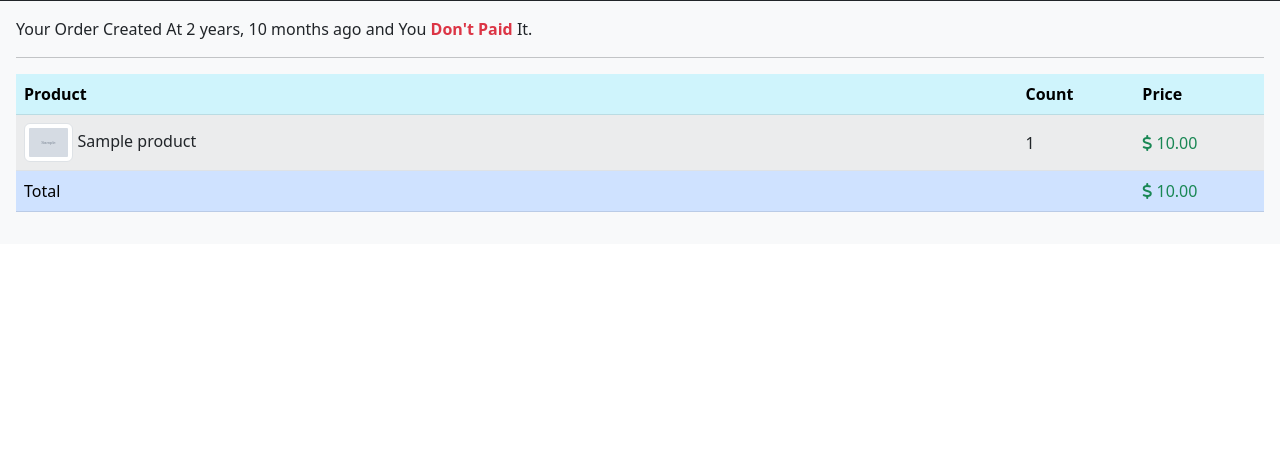
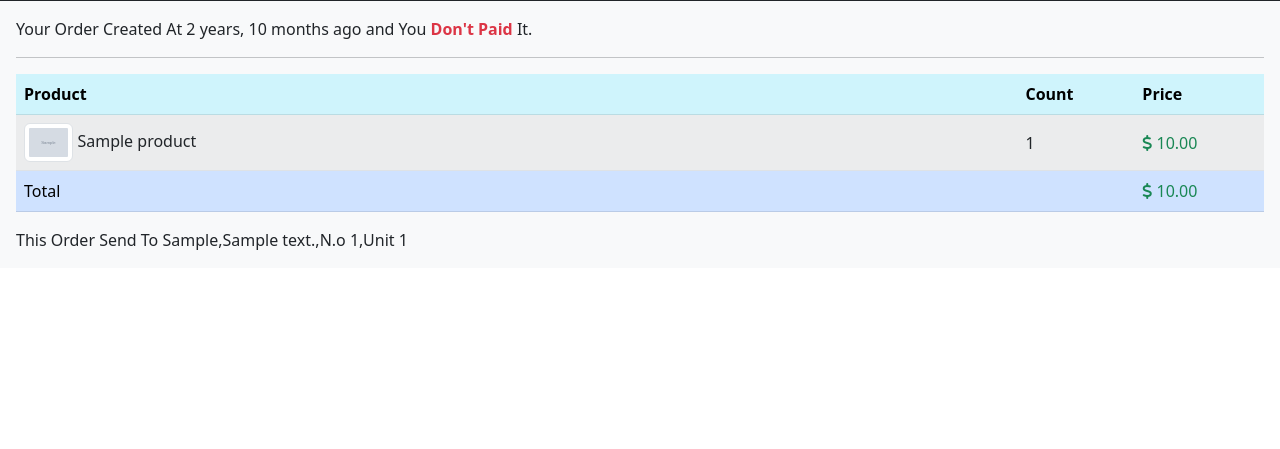
Before and after one commit to PooyaRezaee/E-Commer-Django, a Django app: page /user/order/1/ in a window 1280 px wide. Shown: the part 247-696 px from the top of the page. Run offline with Django 4.2, Linux system fonts and the light colour scheme; a user stored in the database is signed in; tables that the repository leaves empty hold one stand-in row (values such as "Sample post"); grey boxes marked "Sample" are stand-in pictures; data that the repository does not hold is empty.

Commit message:
Add Div for create space balnk for fix problem footer

```diff
--- a/apps/user/templates/user/order_detail.html
+++ b/apps/user/templates/user/order_detail.html
@@ -40,4 +40,7 @@
     </tr>
     </tbody>
 </table>
+<div>
+    This Order Send To <span style="font-weight:500;">{{order.address.full_address}}</span>
+</div>
 {% endblock body %}
```
